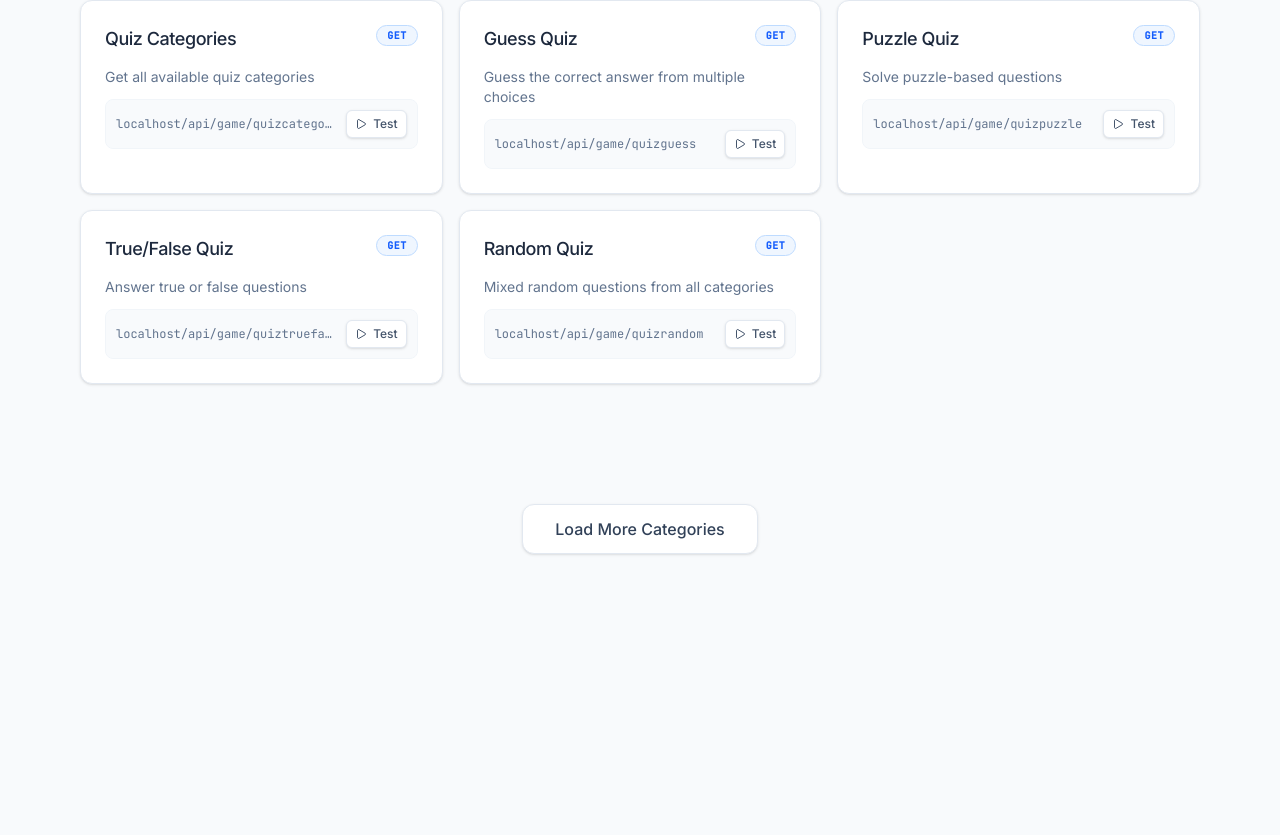
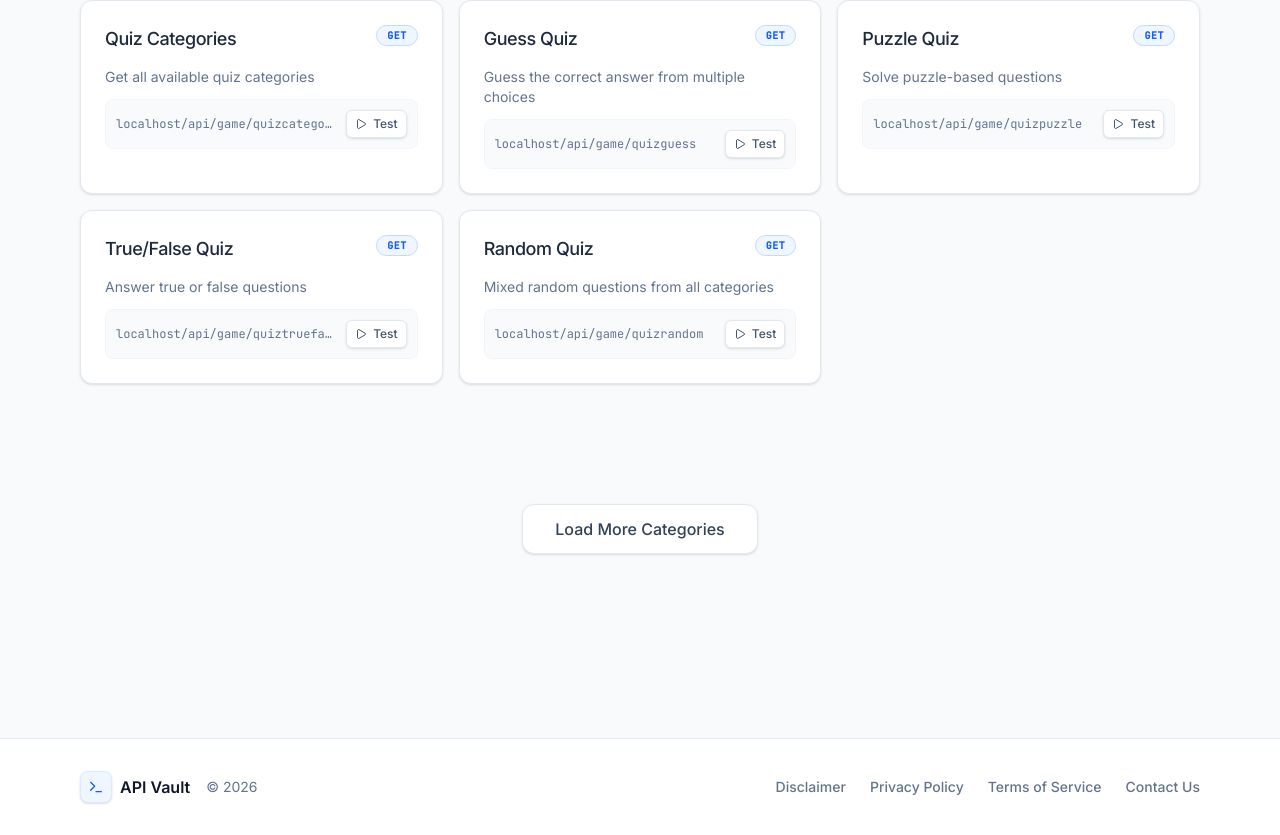
Before and after one commit to Alexzoofficial/API-Vault, a React (Vite) app: page / in a window 1280 px wide. Shown: the part 10646-11481 px from the top of the page. Before the commit the page ends 11344 px from the top, so only its background shows below. Built offline with nearby package versions, Linux system fonts and the light colour scheme.

Commit message:
feat: Add footer and favicon
Introduces a persistent footer to the application, containing copyright information, links to legal pages (Disclaimer, Privacy Policy, Terms of Service), and a contact us link. Also adds a new SVG favicon.

```diff
--- a/index.html
+++ b/index.html
@@ -3,6 +3,7 @@
   <head>
     <meta charset="UTF-8" />
     <meta name="viewport" content="width=device-width, initial-scale=1.0" />
+    <link rel="icon" type="image/svg+xml" href="/favicon.svg" />
     <title>API Vault</title>
   </head>
   <body>
--- a/src/App.tsx
+++ b/src/App.tsx
@@ -111,6 +111,7 @@ export default function App() {
   const [adblockDetected, setAdblockDetected] = useState(false);
   const [visibleCategories, setVisibleCategories] = useState(5);
   const [turnstileToken, setTurnstileToken] = useState<string | null>(null);
+  const [activePage, setActivePage] = useState<string | null>(null);
 
   useEffect(() => {
     setOrigin(window.location.origin);
@@ -485,6 +486,67 @@ export default function App() {
         </div>
       </main>
 
+      {/* Footer */}
+      <footer className="border-t border-slate-200 bg-white mt-10 relative z-10">
+        <div className="container mx-auto px-4 py-8 max-w-6xl flex flex-col md:flex-row items-center justify-between gap-6">
+          <div className="flex items-center gap-2">
+            <div className="w-8 h-8 rounded-lg bg-blue-50 border border-blue-100 flex items-center justify-center shadow-sm">
+              <Terminal size={16} className="text-blue-600" />
+            </div>
+            <span className="font-semibold text-slate-900">API Vault</span>
+            <span className="text-slate-500 text-sm ml-2">© {new Date().getFullYear()}</span>
+          </div>
+          <div className="flex flex-wrap justify-center gap-x-6 gap-y-3 text-sm font-medium text-slate-500">
+            <button onClick={() => setActivePage('disclaimer')} className="hover:text-slate-900 transition-colors">Disclaimer</button>
+            <button onClick={() => setActivePage('privacy')} className="hover:text-slate-900 transition-colors">Privacy Policy</button>
+            <button onClick={() => setActivePage('terms')} className="hover:text-slate-900 transition-colors">Terms of Service</button>
+            <a href="https://t.me/prexzyvillatech" target="_blank" rel="noreferrer" className="hover:text-slate-900 transition-colors">Contact Us</a>
+          </div>
+        </div>
+      </footer>
+
+      {/* Pages Modal */}
+      <Dialog open={!!activePage} onOpenChange={(open) => !open && setActivePage(null)}>
+        <DialogContent className="bg-white border-slate-200 text-slate-900 max-w-2xl max-h-[80vh] overflow-y-auto">
+          <DialogHeader>
+            <DialogTitle className="text-2xl font-bold">
+              {activePage === 'disclaimer' && 'Disclaimer'}
+              {activePage === 'privacy' && 'Privacy Policy'}
+              {activePage === 'terms' && 'Terms of Service'}
+            </DialogTitle>
+          </DialogHeader>
+          <div className="prose prose-slate prose-sm mt-4 text-slate-600 space-y-4">
+            {activePage === 'disclaimer' && (
+              <>
+                <p>The APIs provided in this directory are aggregated from various public sources across the internet. We do not host, control, or take responsibility for the content, availability, or reliability of these external endpoints.</p>
+                <p>Users are solely responsible for how they use these APIs. Please ensure you comply with the respective terms of service of each API provider before using them in production applications.</p>
+                <p>We do not guarantee the uptime, accuracy, or safety of any endpoint listed here. Use them at your own risk.</p>
+              </>
+            )}
+            {activePage === 'privacy' && (
+              <>
+                <p>Your privacy is important to us. This Privacy Policy explains how we collect, use, and protect your information when you use API Vault.</p>
+                <h3 className="text-lg font-semibold text-slate-900 mt-6 mb-2">Information We Collect</h3>
+                <p>We do not require you to create an account to use our directory. We may collect anonymous usage data (such as page views and clicks) to improve our service and user experience.</p>
+                <h3 className="text-lg font-semibold text-slate-900 mt-6 mb-2">Third-Party Services</h3>
+                <p>We use third-party advertising networks (like Adsterra) and security services (like Cloudflare Turnstile). These services may use cookies or similar technologies to collect data about your browsing habits to provide relevant ads and ensure security.</p>
+              </>
+            )}
+            {activePage === 'terms' && (
+              <>
+                <p>By accessing and using API Vault, you agree to be bound by these Terms of Service.</p>
+                <h3 className="text-lg font-semibold text-slate-900 mt-6 mb-2">Use of Service</h3>
+                <p>API Vault is provided "as is" and "as available". You agree not to misuse the service, including but not limited to attempting to bypass security measures, scraping data excessively, or using the directory for malicious purposes.</p>
+                <h3 className="text-lg font-semibold text-slate-900 mt-6 mb-2">Adblockers</h3>
+                <p>We rely on advertising revenue to keep this service free. By using this site, you agree to disable adblockers or whitelist our domain.</p>
+                <h3 className="text-lg font-semibold text-slate-900 mt-6 mb-2">Changes to Terms</h3>
+                <p>We reserve the right to modify these terms at any time. Continued use of the service constitutes acceptance of the new terms.</p>
+              </>
+            )}
+          </div>
+        </DialogContent>
+      </Dialog>
+
       {/* Test Modal */}
       <Dialog open={isModalOpen} onOpenChange={setIsModalOpen}>
         <DialogContent className="bg-white border-slate-200 text-slate-900 max-w-2xl w-full max-h-[90vh] overflow-y-auto sm:rounded-2xl shadow-2xl p-0 gap-0">
```
Also changed, not shown: public/favicon.svg (added).
